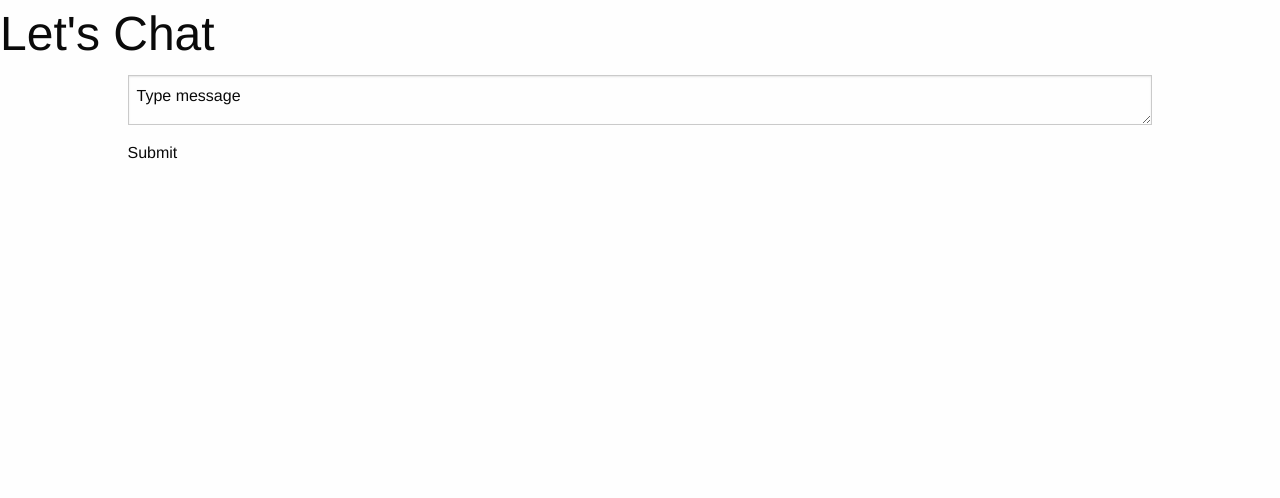
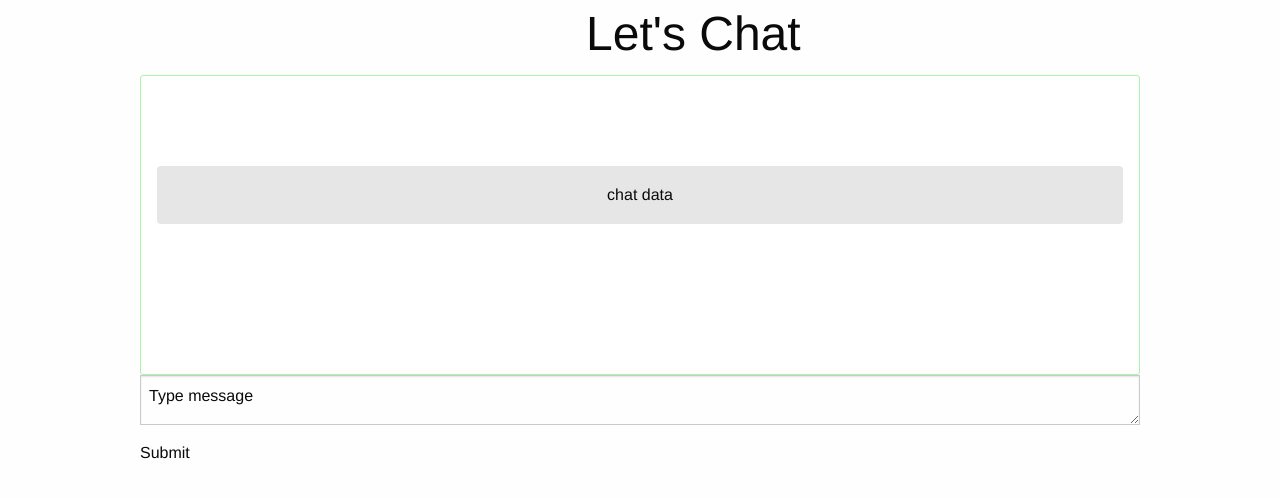
Before and after one commit to kelvinkipsang/chat-system, a plain HTML site: page index.html in a window 1280 px wide. Drawn offline with nearby package versions, Linux system fonts and the light colour scheme; files whose address does not match are found by name.

Commit message:
adding styles to content

```diff
--- a/css/app.css
+++ b/css/app.css
@@ -0,0 +1,28 @@
+body{
+    background: #f2f2f2;
+    line-height: 1;
+}
+.content{
+    border: 1px solid #a9f5a9;
+    background: #fff;
+    width: 300px;
+    height: 300px;
+    overflow: auto;
+    border-radius: 3px;
+}
+h1{
+    text-align: center;
+    color: 01df3a;
+    font-family: cursive;
+}
+.content p{
+    padding: 1em;
+    margin: 1em;
+    background: #e6e6e6;
+    margin-top: 90px;
+    text-align: center;
+    padding: 1em;
+    font font-size:
+    border: 1px solid #bdbdbd;
+    border-radius: 4px;
+}
--- a/index.html
+++ b/index.html
@@ -7,7 +7,7 @@
 	<meta charset="utf-8">
 	<meta name="viewport" content="width=device-width, initial-scale=1.0">
 
-	<title>thenewboston</title>
+	<title>Chat</title>
 
 	<!-- normalize.css and modernizr.js help with browser compatibility -->
     <link rel="stylesheet" href="css/app.css">
@@ -19,14 +19,17 @@
     </head>
 <body>
 
-    <h1 class="animated infinite flash">Let's Chat</h1>
+
+    <h1 class="small-offset-1 animated infinite flash">Let's Chat</h1>
+
 
     <div class="row">
 
     <div class="small-10 small-centered content">
+        <p>chat data</p>
 
 
-
+    </div>
     </div>
 
          <div class="row">
```
